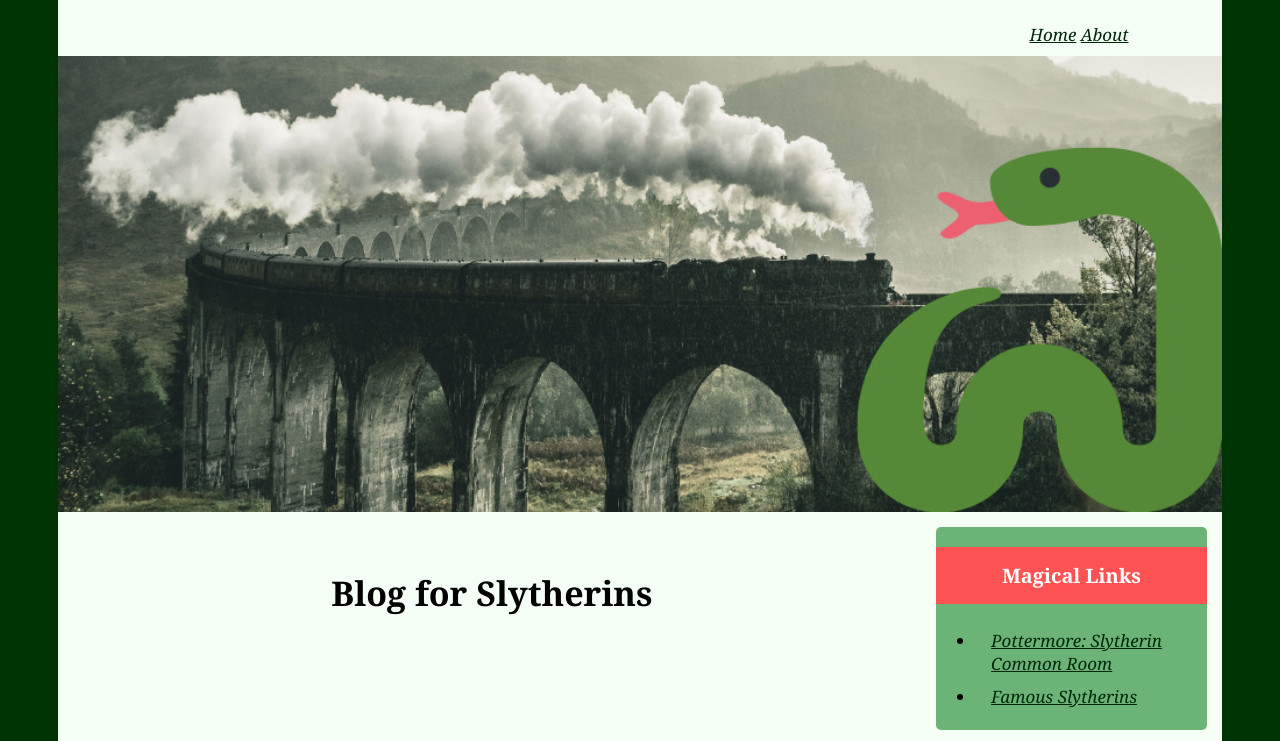
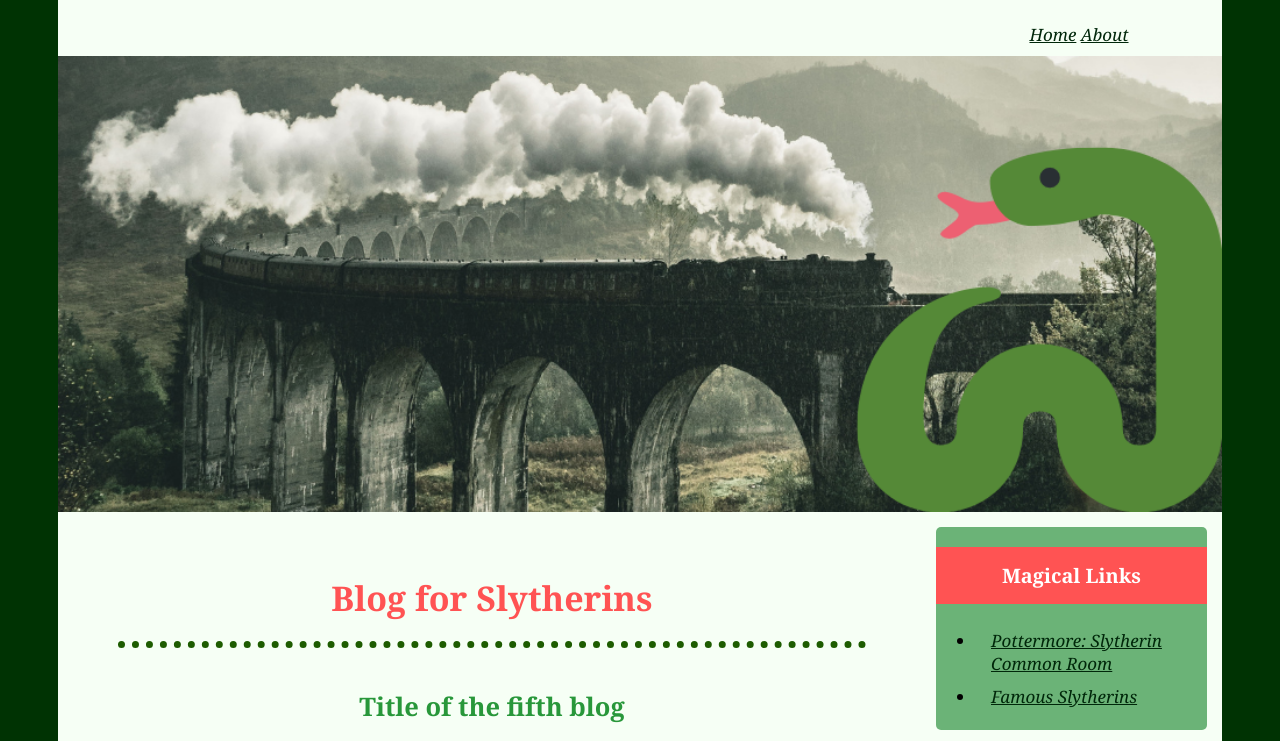
Before and after one commit to DanielaDuncker/css-grid-testi, a plain HTML site: page index.html in a window 1280 px wide. Shown: the part 153-894 px from the top of the page. Drawn offline with Linux system fonts and the light colour scheme.

Commit message:
edit title

```diff
--- a/index.html
+++ b/index.html
@@ -23,11 +23,11 @@
             <div class="image">
                 <img width="100%" src="img/banner.png" alt="Hogwarts train and a snake">
             </div>
-            <div class="title">
-                <h1>Blog for Slytherins</h1>
-            </div>
             <div class="main">
                     <main>
+                        <h1 class="title">
+                            Blog for Slytherins
+                        </h1>
                             <section>
                                 <article>
                                     <h2>
--- a/style.css
+++ b/style.css
@@ -9,7 +9,6 @@
 .header { grid-area: header; }
 .nav {grid-area: nav}
 .image {grid-area: image}
-.title {grid-area: title;}
 .main, .main2 { grid-area: main; }
 .right { grid-area: right; }
 .footer { grid-area: footer; }
@@ -20,7 +19,6 @@
     'header header header'
     'nav nav nav'
     'image image image'
-    'title title title'
     'right right right'
     'main main main'
     'footer footer footer';
@@ -74,15 +72,17 @@ body{
 }
 
 .title{
-    grid-column: 1 / 3;
-    grid-row: 4 / 5;
+    color: #ff5353;
     padding: 20px;
-    margin-bottom:
+    margin-left: 40px;
+    margin-right: 40px;
+    margin-bottom: 0px;
+    border-bottom: 7px dotted #1d5c00;
 }
 
 .main, .main2{
     grid-column: 1 / 3;
-    padding: 20px;
+    padding: 5px 20px 20px 20px;
 }
 
 .main2 h2{
@@ -171,7 +171,6 @@ h2{
     'header header header'
     'nav nav nav'
     'image image image'
-    'title title title'
     'main main right'
     'main main right'
     'footer footer footer';}
@@ -184,8 +183,13 @@ h2{
         padding: 10px;
     }
     .right{
-        margin: -20px 15px -20px 15px ;
+        margin: -20px 15px -10px 15px ;
         position: relative;
+    }
+    .title{
+        font-size: 35px;
+        margin-top: 20px;
+        margin: 10px;
     }
     .main{
         grid-column: 1 / 4;
```
